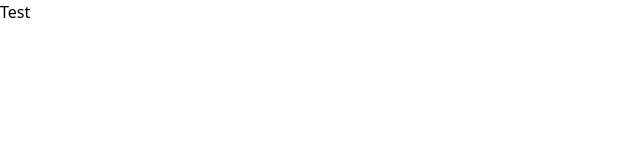
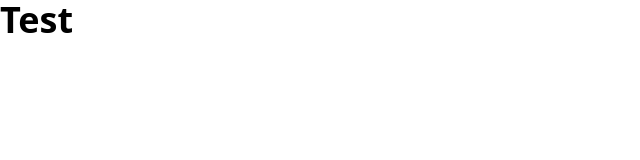
Before and after one commit to Arnaud293/Portfolio_Alt293, a React (Create React App) app: page / in a window 1280 px wide. Shown: the top 160 px of the page, without its empty margins (0-640 px from the left). Built offline with nearby package versions, Linux system fonts and the light colour scheme.

Commit message:
Test Tailwind, add react-icon

```diff
--- a/package.json
+++ b/package.json
@@ -8,6 +8,7 @@
     "@testing-library/user-event": "^13.5.0",
     "react": "^18.2.0",
     "react-dom": "^18.2.0",
+    "react-icons": "^4.7.1",
     "react-scripts": "5.0.1",
     "web-vitals": "^2.1.4"
   },
--- a/src/App.js
+++ b/src/App.js
@@ -3,7 +3,7 @@
 const App = () => {
   return (
     <div>
-      Test
+      <h1 className='text-4xl font-bold'>Test </h1>
     </div>
   );
 };
```
Also changed, not shown: 1 other file (tests, documents, lock files or other folders).
